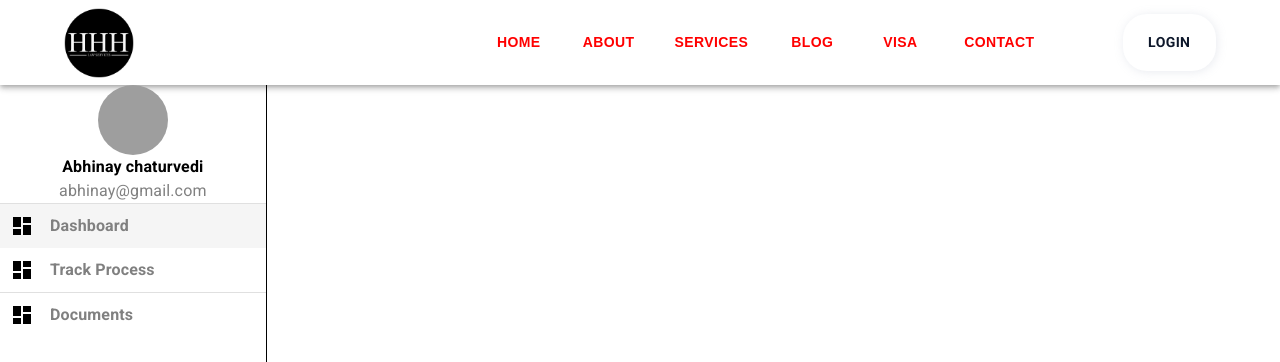
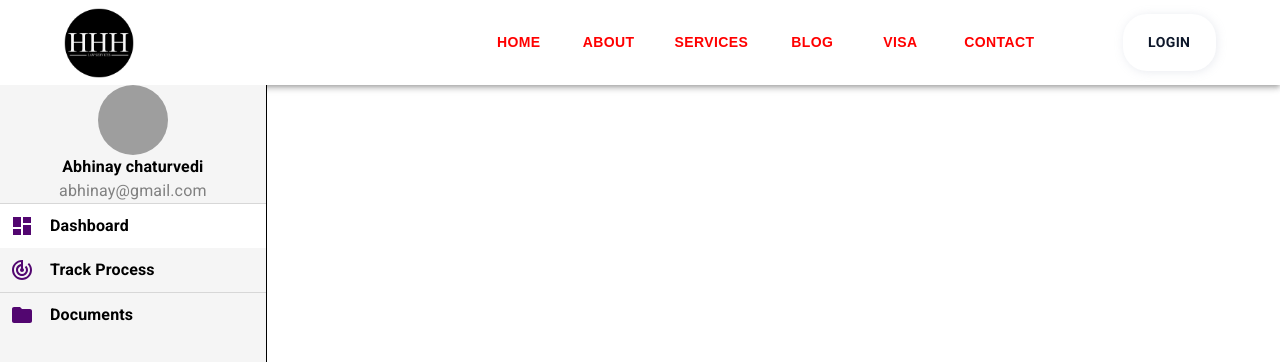
Before and after one commit to abhinay-chaturvedi/punitji-abhinay, a Next.js app: page /user in a window 1280 px wide. Shown: the top 362 px of the page. Built offline with nearby package versions, Linux system fonts and the light colour scheme; grey boxes are pictures that could not be loaded; a web font is replaced by a local one.

Commit message:
added track process component

```diff
--- a/src/app/user/page.js
+++ b/src/app/user/page.js
@@ -18,13 +18,13 @@ const Page = () => {
   const sideBarStyle = {
     [theme.breakpoints.down('md')]: {
       position: 'fixed',
-      backgroundColor: "pink",
       width: 240,
       top: 0,
       transform: isOpened? "translateX(0)": "translateX(-240px)",
-      transition: "transform 1s linear",
+      transition: "transform .5s linear",
       zIndex: 10
-    }
+    },
+    backgroundColor: "whitesmoke",
   }
   const searchParams = useSearchParams();
   const q = searchParams.get('page');
--- a/src/components/NavBar/NavBar.jsx
+++ b/src/components/NavBar/NavBar.jsx
@@ -158,15 +158,9 @@ function NavBar() {
                 open={Boolean(anchorElUser)}
                 onClose={handleCloseUserMenu}
               >
-                  <MenuItem  onClick={() => {
-                    handleCloseUserMenu();
-                    router.push('/user')
-                  }}>
-                    <Typography textAlign="center">Profile</Typography>
-                  </MenuItem>
                   <MenuItem onClick={() => {
                     handleCloseUserMenu();
-                    router.push("/user/dashboard")
+                    router.push("/user")
                   }}>
                     <Typography textAlign="center">Dashboard</Typography>
                   </MenuItem>
--- a/src/components/UserDashboard/LeftBar.jsx
+++ b/src/components/UserDashboard/LeftBar.jsx
@@ -4,6 +4,8 @@ import {Box, Typography, Stack, Avatar} from "@mui/material"
 import DashboardIcon from '@mui/icons-material/Dashboard';
 import Divider from '@mui/material/Divider';
 import Link from 'next/link';
+import TrackChangesIcon from '@mui/icons-material/TrackChanges';
+import FolderIcon from '@mui/icons-material/Folder';
 import { useSearchParams } from 'next/navigation'
 
 const LeftBar = () => {
@@ -22,18 +24,18 @@ const LeftBar = () => {
           <Divider />
           <Box>
               <Stack>
-                  <Box component={Link} href="/user/dashboard" sx={{display: "flex", bgcolor: !q?"whitesmoke":"", gap: 2,alignItems: "center", p: "10px"}}>
+                  <Box component={Link} href="/user" sx={{display: "flex",color: "#520670", bgcolor: !q?"white":"", gap: 2,alignItems: "center", p: "10px"}}>
                       <DashboardIcon/>
-                      <Typography component="span" sx={{color: "gray", fontWeight: "bold"}}>Dashboard</Typography>
+                      <Typography component="span" sx={{color: "black", fontWeight: "bold"}}>Dashboard</Typography>
                   </Box>
-                  <Box component={Link} href="/user/?page=process" sx={{bgcolor: q==="process"?"whitesmoke":"", display: "flex", gap: 2,alignItems: "center", p: "10px"}}>
-                      <DashboardIcon/>
-                      <Typography component="span" sx={{color: "gray", fontWeight: "bold"}}>Track Process</Typography>
+                  <Box component={Link} href="/user/?page=process" sx={{color: "#520670", bgcolor: q==="process"?"white":"", display: "flex", gap: 2,alignItems: "center", p: "10px"}}>
+                      <TrackChangesIcon/>
+                      <Typography component="span" sx={{color: "black", fontWeight: "bold"}}>Track Process</Typography>
                   </Box>
                   <Divider sx={{width: "100%"}} />
-                  <Box component={Link} href="/user/?page=documents" sx={{bgcolor: q==="documents"?"whitesmoke":"", display: "flex", gap: 2,alignItems: "center", p: "10px"}}>
-                      <DashboardIcon/>
-                      <Typography component="span" sx={{color: "gray", fontWeight: "bold"}}>Documents</Typography>
+                  <Box component={Link} href="/user/?page=documents" sx={{color: "#520670", bgcolor: q==="documents"?"white":"", display: "flex", gap: 2,alignItems: "center", p: "10px"}}>
+                      <FolderIcon/>
+                      <Typography component="span" sx={{color: "black", fontWeight: "bold"}}>Documents</Typography>
                   </Box>
 
               </Stack>
--- a/src/components/UserDashboard/ProcessPage/ProcessPage.jsx
+++ b/src/components/UserDashboard/ProcessPage/ProcessPage.jsx
@@ -6,7 +6,7 @@ const ProcessPage = () => {
   return (
     <Box>
         <Box>
-            <Typography>Your Process</Typography>
+            <Typography sx={{fontWeight: "bold", textAlign: "center", fontSize: "20px", mt: "10px"}}>Your Process</Typography>
         </Box>
         <Box>
             <DocumentStepper/>
--- a/src/components/UserDashboard/ProcessPage/ProcessStepper.jsx
+++ b/src/components/UserDashboard/ProcessPage/ProcessStepper.jsx
@@ -1,19 +1,22 @@
-import React from 'react'
+import React, { useEffect, useState } from 'react'
 import { Box, Stack, Typography } from '@mui/material'
 import TelegramIcon from '@mui/icons-material/Telegram';
 import Divider from '@mui/material/Divider';
 import ForwardIcon from '@mui/icons-material/Forward';
+// import CheckCircleOutlineIcon from '@mui/icons-material/CheckCircleOutline';
+import UnpublishedIcon from '@mui/icons-material/Unpublished';
+import VerifiedIcon from '@mui/icons-material/Verified';
 const DocumentStepper = () => {
   return (
     <Box>
         <Stack>
-            <Row/>
+            <Row marked={true}/>
             <Divider  flexItem />
-            <Row/>
+            <Row marked={true}/>
             <Divider  flexItem />
-            <Row/>
+            <Row marked={false}/>
             <Divider  flexItem />
-            <Row/>
+            <Row marked={false}/>
             <Divider  flexItem />
         </Stack>
     </Box>
@@ -22,25 +25,33 @@ const DocumentStepper = () => {
 
 export default DocumentStepper
 
-const Row = () => {
-    const date = new Date();
-    const string = date.toLocaleString();
+const Row = ({marked}) => {
+
+    const [completedDate, setCompletedDate] = useState("");
+    useEffect(() => {
+        const date = new Date();
+        const string = date.toLocaleString();
+        setCompletedDate(string);
+    })
     return (
         <Stack direction="row" alignItems="center">
                 <Box flex={1} sx={{display: "flex", flexDirection: "column", alignItems: "center"}}>
                     <Box sx={{width: 3, height: 20, bgcolor: "#eae1ca"}}></Box>
                     <Box
                      sx={{border: "3px solid #eae1ca", bgcolor: "white", borderRadius: "50%", padding: "2px", width: 40, height: 40, display: "flex", justifyContent: "center", alignItems: "center"}}>
-                        <TelegramIcon/>
+                        {marked? <VerifiedIcon/>: <UnpublishedIcon/>}
                     </Box>
                     <Box sx={{width: 2, height: 20, bgcolor: "#eae1ca"}}></Box>
                 </Box>
                 <Box flex={1}>
                     <ForwardIcon/>
                 </Box>
-                <Box flex={10}>
+                <Box  flex={10} sx={{display: "flex", justifyContent: "space-between",alignItems: "center"}}>
+                <Box>
                     <Typography>Passport</Typography>
-                    <Typography>{string}</Typography>
+                    <Typography>{completedDate}</Typography>
+                </Box>
+                <Typography sx={{mr: "10px", color: marked? "green": "gray", fontWeight: "bold"}}>{marked? "Completed": "Under Process"}</Typography>
                 </Box>
             </Stack>
     )
```
